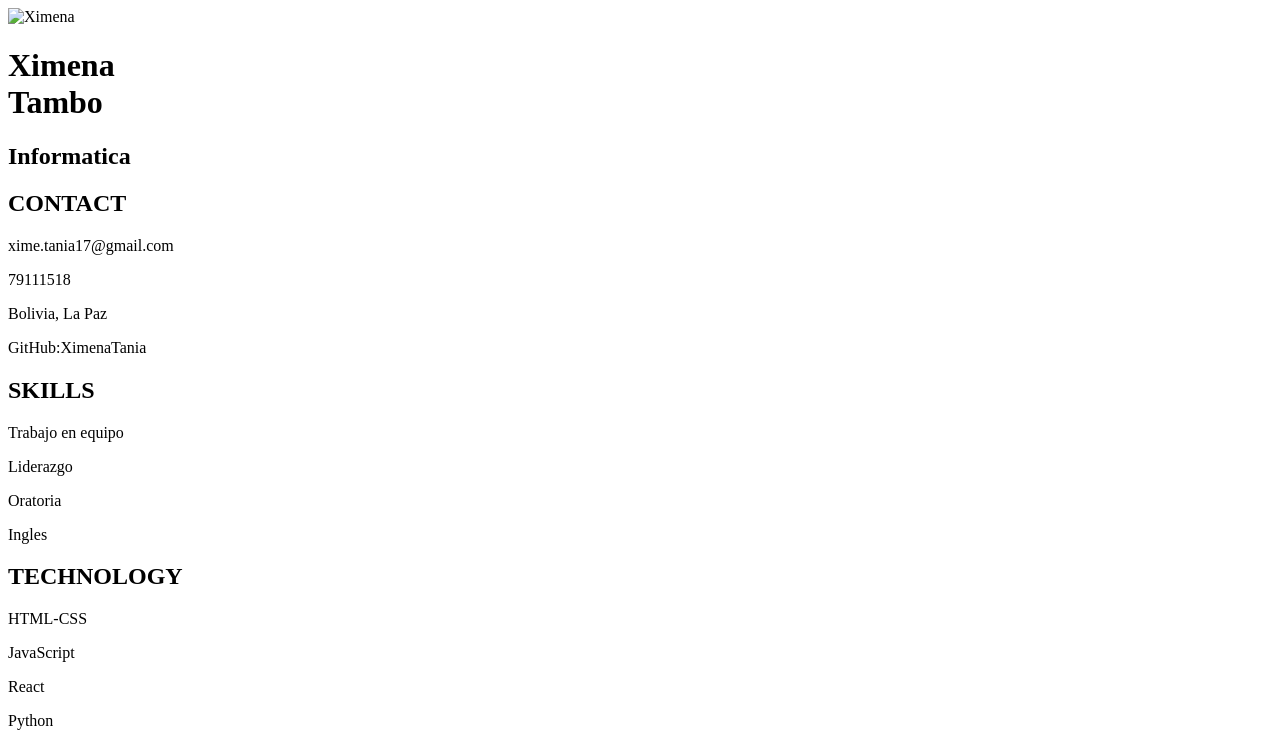
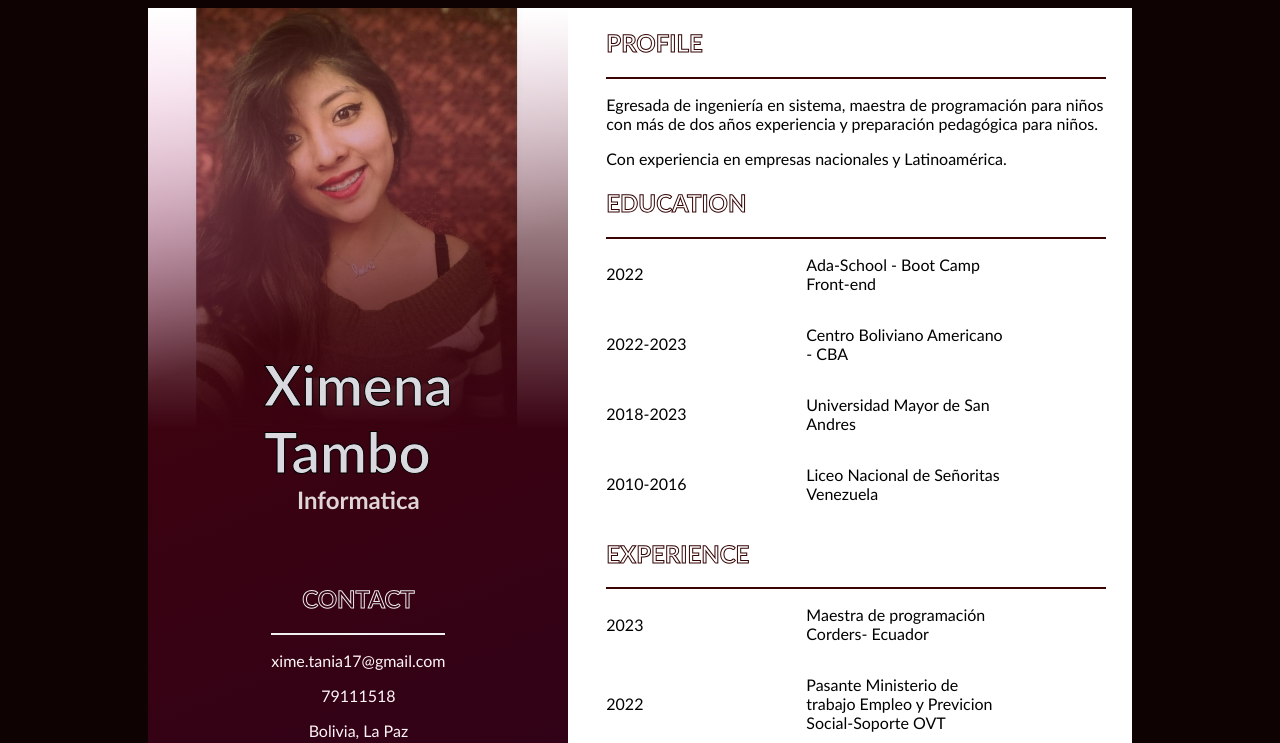
Before and after one commit to XimenaTania/Presentacion, a plain HTML site: page index.html in a window 1280 px wide. Shown: the top 743 px of the page. Drawn offline with Linux system fonts and the light colour scheme; the site is published under a folder, as on GitHub Pages, so addresses that start at the root find nothing.

Commit message:
tercerCambio

```diff
--- a/index.html
+++ b/index.html
@@ -4,14 +4,14 @@
         <meta charset="UTF-8">
         <meta http-equiv="X-UA-Compatible" content="IE=edge">
         <meta name="viewport" content="width=device-width, initial-scale=1.0">
-        <link rel="stylesheet" href="/style.css" type="text/css">
+        <link rel="stylesheet" href="style.css" type="text/css">
         <title>CV-Ximena Tambo Choque </title>
     </head>
     <body>
         <div id="document">
             <div id="leftside">
                 <div id="photo">
-                    <img src="/imagnes/XimenaTambo.jpg" alt="Ximena">
+                    <img src="imagnes/XimenaTambo.jpg" alt="Ximena">
                  </div>
                 <div id="leftside-data">
                     <h1><span id="name">Ximena</span> <br> Tambo</h1>
```
